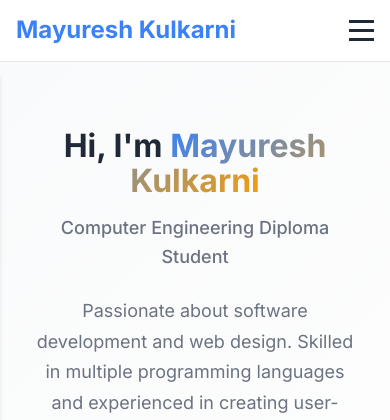
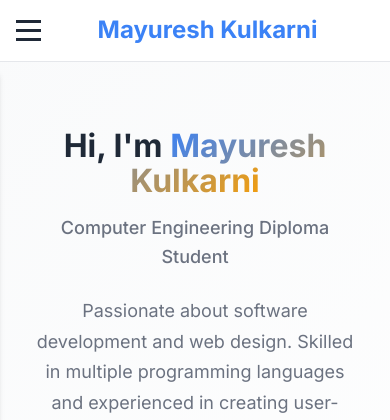
Before and after one commit to Mayuresh-Kulkarni-25/portfolio_web, a Flask app: page / in a window 390 px wide. Shown: the top 420 px of the page. Run offline with Flask 3, Linux system fonts and the light colour scheme.

Commit message:
hamburger menu icon reposition

```diff
--- a/static/style.css
+++ b/static/style.css
@@ -169,6 +169,7 @@ p {
   display: none;
   flex-direction: column;
   cursor: pointer;
+  order: -1;
 }
 
 .bar {
@@ -731,6 +732,19 @@ section {
 
   .nav-container {
     padding: 1rem;
+    justify-content: space-between;
+  }
+
+  .nav-brand {
+    order: 1;
+    flex: 1;
+    text-align: center;
+  }
+
+  .nav-toggle {
+    display: flex;
+    order: -1;
+    margin-left: 0;
   }
 
   .nav-menu {
@@ -749,11 +763,6 @@ section {
 
   .nav-menu.active {
     left: 0;
-  }
-
-  .nav-toggle {
-    display: flex;
-    margin-left: 0;
   }
 
   .nav-toggle.active .bar:nth-child(2) {
```
